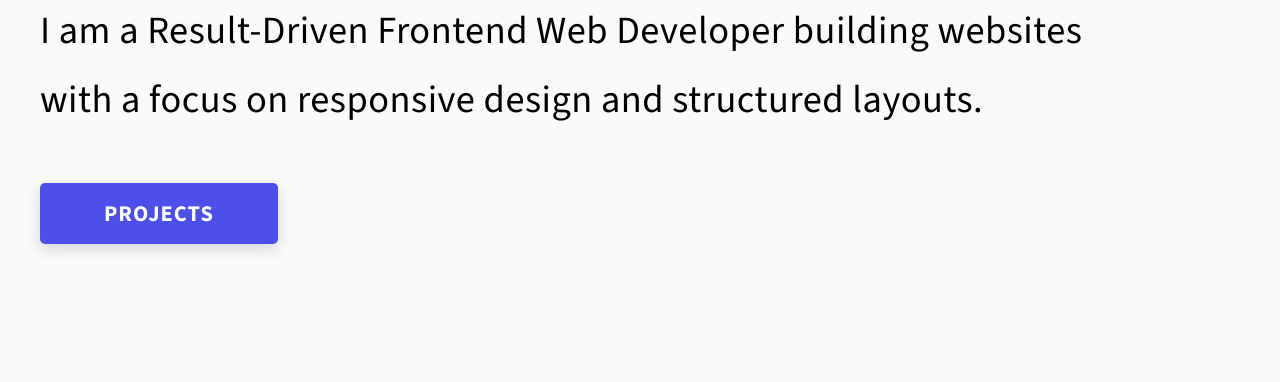
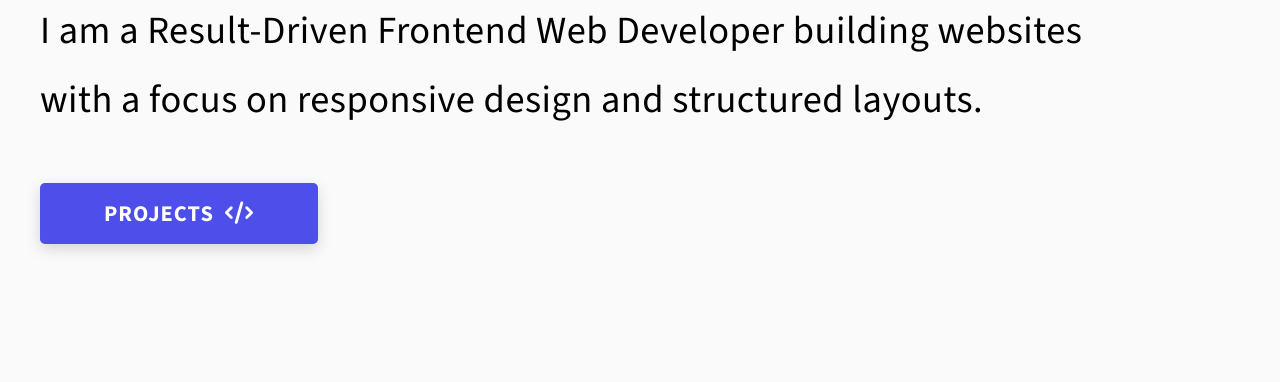
Before and after one commit to Chiemezie-Uchenwoke/my-portfolio, a plain HTML site: page index.html in a window 1280 px wide. Shown: the part 275-657 px from the top of the page. Drawn offline with nearby package versions, Linux system fonts and the light colour scheme.

Commit message:
Update index.html

```diff
--- a/index.html
+++ b/index.html
@@ -41,7 +41,7 @@
         </div>
 
         <div class="hero-btn">
-            <a href="./#" class="btn-style">Projects </a>
+            <a href="./#" class="btn-style">Projects &nbsp;<i class="fa-solid fa-code fa-fade"></i></a>
         </div>
     </div>
 </section>
```
